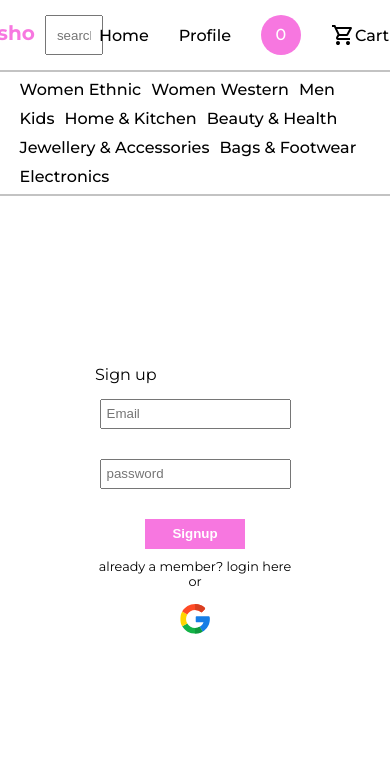
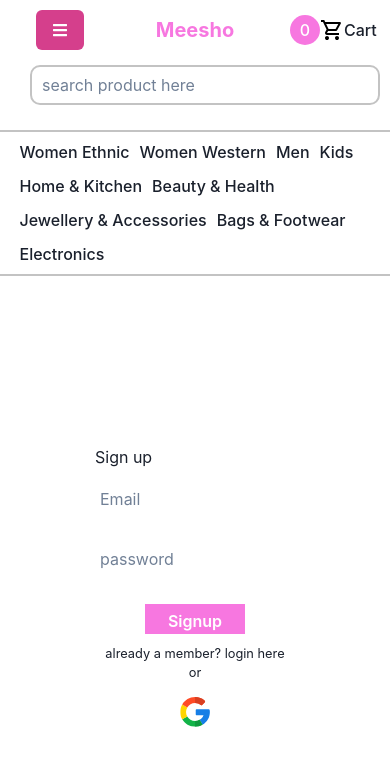
Before and after one commit to adityalekhi777/meesho-clone, a React (Create React App) app: page /signup in a window 390 px wide. Shown: the top 766 px of the page. Built offline with nearby package versions, Linux system fonts and the light colour scheme.

Commit message:
Worked on the navbar responsiveness and added the drawer

```diff
--- a/package.json
+++ b/package.json
@@ -3,13 +3,18 @@
   "version": "0.1.0",
   "private": true,
   "dependencies": {
+    "@chakra-ui/react": "^2.8.2",
+    "@emotion/react": "^11.11.3",
+    "@emotion/styled": "^11.11.0",
     "@reduxjs/toolkit": "^1.9.3",
     "@testing-library/jest-dom": "^5.16.5",
     "@testing-library/react": "^13.4.0",
     "@testing-library/user-event": "^13.5.0",
     "firebase": "^9.18.0",
+    "framer-motion": "^11.0.3",
     "react": "^18.2.0",
     "react-dom": "^18.2.0",
+    "react-icons": "^5.0.1",
     "react-redux": "^8.0.5",
     "react-router-dom": "^6.9.0",
     "react-scripts": "5.0.1",
--- a/src/App.js
+++ b/src/App.js
@@ -6,6 +6,7 @@
 import Category from './pages/Category.jsx';
 import PrivateCartRoute from './pages/PrivateCartRoute';
 import Product from './pages/Product';
+
 
 import { Provider } from 'react-redux';
 import store from './redux/store';
--- a/src/components/Navbar.js
+++ b/src/components/Navbar.js
@@ -1,16 +1,17 @@
-import React, { useState } from 'react';
-import { useDispatch, useSelector } from 'react-redux';
-import { Link, useNavigate } from 'react-router-dom';
-import styles from './Navbar.module.css';
-import { fetchKeyWordData } from '../redux/products/productReducer';
-import cart from '../assets/svg/shopping_cart.svg';
-import subMenu from './MenuData';
+import React, { useState } from "react";
+import { useDispatch, useSelector } from "react-redux";
+import { Link, useNavigate } from "react-router-dom";
+import styles from "./Navbar.module.css";
+import { fetchKeyWordData } from "../redux/products/productReducer";
+import cart from "../assets/svg/shopping_cart.svg";
+import SideBar from "./SideBar";
+import subMenu from "./MenuData";
 
 export default function Navbar() {
   const [hover, setHover] = useState(true);
   const [category, setCategory] = useState([]);
   const [showProfile, setShowProfile] = useState(false);
-  const [key, setKey] = useState('');
+  const [key, setKey] = useState("");
   const dispatch = useDispatch();
 
   const user = useSelector((state) => state.auth.user);
@@ -35,55 +36,41 @@
     <>
       <nav className={styles.nav} onMouseOver={() => setHover(false)}>
         <ul>
+          <li className={styles.SideBar}>
+            <SideBar />
+          </li>
           <li className={styles.logo}>
-          <Link to='/' >
-            Meesho
-            </Link>
-            <form onSubmit={search} style={{ display: 'inline' }}>
+            <Link to="/">Meesho</Link>
+          </li>
+          <li className={styles.input}>
+            <form onSubmit={search} style={{ display: "inline" }}>
               <input
-                type='text'
-                placeholder='search product here'
+                type="text"
+                placeholder="search product here"
                 value={key}
-                onChange={(e) => setKey(e.target.value)}></input>
+                onChange={(e) => setKey(e.target.value)}
+              ></input>
             </form>
           </li>
-          <li onClick={() => navigate('/')}>Home</li>
           {user && <li>Hello {user.email}</li>}
-          {!user && (
-            <li
-              onMouseOver={() => {
-                setShowProfile(true);
-                setHover(false);
-              }}>
-              Profile
-              {showProfile && (
-                <div
-                  onMouseOut={() => setShowProfile(false)}
-                  className={styles.profile}>
-                  Hello User <span>To access your Meesho account</span>
-                  <Link to='/signup'>
-                    <button className={styles.profile_btn}>Sign Up</button>
-                  </Link>
-                </div>
-              )}
-            </li>
-          )}
-          <li>
-            <Link to='/cart' >
+          <li className={styles.cart}>
+            <Link to="/cart">
               <div className={styles.cartTotal}>{totalQuantity}</div>
+            </Link>
+            <Link
+              to="/cart"
+              style={{
+                display: "flex",
+                alignItems: "center",
+                justifyContent: "space-between",
+              }}
+            >
+              {" "}
+              <img src={cart} alt="cart" /> <span>Cart</span>
             </Link>
           </li>
           <li>
-            <Link
-              to='/cart'
-              style={{
-                display: 'flex',
-                alignItems: 'center',
-                justifyContent: 'space-between',
-              }}>
-              {' '}
-              <img src={cart} alt='cart' /> <span>Cart</span>
-            </Link>
+
           </li>
         </ul>
       </nav>
@@ -102,11 +89,12 @@
             return (
               <div
                 key={Object.keys(item)[0]}
-                className={styles['options-title']}>
+                className={styles["options-title"]}
+              >
                 <span>{Object.keys(item)[0]}</span>
                 {category[index][Object.keys(item)[0]].map((item) => (
                   <span key={item}>
-                    <Link to={`/category/${item.replaceAll(' ', '')}`}>
+                    <Link to={`/category/${item.replaceAll(" ", "")}`}>
                       {item}
                     </Link>
                   </span>
--- a/src/components/Navbar.module.css
+++ b/src/components/Navbar.module.css
@@ -9,10 +9,9 @@
 }
 
 nav ul {
-  width: 95vw;
-  padding: 15px;
+  /* width: 95vw; */
+  padding: 10px 20px;
   margin: 0 auto;
-
   display: flex;
   justify-content: flex-end;
   align-items: center;
@@ -28,12 +27,13 @@
   color: var(--primary-color);
   font-weight: 700;
   font-size: 20px;
-  flex-grow: 1;
+  /* flex-grow: 1; */
 }
 
 nav ul li input {
   margin-left: 10px;
-  width: 50%;
+  border: solid rgb(195, 195, 195) 2px;
+  border-radius: 10px;
   height: 40px;
   padding: 10px;
 }
@@ -42,6 +42,10 @@
   padding: 8px 0;
   border-bottom: solid rgb(195, 195, 195) 2px;
   position: relative;
+}
+
+nav ul .input{
+  margin-right: auto;
 }
 
 .profile {
@@ -138,6 +142,10 @@
   text-decoration: underline;
 }
 
+.cart {
+  display: flex !important;
+}
+
 .cartTotal {
   width: 40px;
   height: 40px;
@@ -147,3 +155,51 @@
   background-color: var(--primary-color);
   color: white;
 }
+
+input{
+  width: 100%;
+}
+
+@media only screen and (max-width: 767px) {
+  nav ul {
+    display: grid;
+    grid-template-columns: 1fr 2fr 1fr;
+    grid-template-rows: 1fr 1fr;
+    gap: 15px;
+  }
+
+  nav ul .SideBar {
+    grid-column: 1/2;
+    align-self: center;
+    justify-self: center;
+  }
+
+  nav ul .logo {
+    /* grid-column: 1/4; */
+    grid-column: 2/3;
+    align-self: center;
+    justify-self: center;
+  }
+
+  nav ul .cart {
+    grid-column: 3/4;
+    grid-row: 1/2;
+  }
+
+  nav ul .input {
+    display: block;
+    width: 100%;
+    grid-row: 2/3;
+    grid-column: 1/4;
+
+  }
+
+  .cartTotal {
+    width: 30px;
+    height: 30px;
+    line-height: 30px;
+  }
+
+  nav li:nth-child(5) {
+  }
+}
--- /dev/null
+++ b/src/components/SideBar.jsx
@@ -0,0 +1,71 @@
+import {
+  Drawer,
+  DrawerBody,
+  DrawerFooter,
+  DrawerHeader,
+  DrawerOverlay,
+  DrawerContent,
+  DrawerCloseButton,
+  Button,
+  Input,
+  useDisclosure,
+} from "@chakra-ui/react";
+
+import React from "react";
+import { FaBars } from "react-icons/fa";
+
+export default function SideBar() {
+  const { isOpen, onOpen, onClose } = useDisclosure();
+  const btnRef = React.useRef();
+
+  return (
+    <>
+      <Button ref={btnRef} colorScheme="pink" onClick={onOpen}>
+      <FaBars />
+      </Button>
+      <Drawer
+        isOpen={isOpen}
+        placement="left"
+        onClose={onClose}
+        finalFocusRef={btnRef}
+      >
+        <DrawerOverlay />
+        <DrawerContent>
+          <DrawerCloseButton />
+          <DrawerHeader>Profile</DrawerHeader>
+
+          <DrawerBody>
+            <Input placeholder="Type here..." />
+          </DrawerBody>
+
+          <DrawerFooter>
+            <Button variant="outline" mr={3} bg={"#D53F8C"}  color={"white"} onClick={onClose}>
+              close
+            </Button>
+          </DrawerFooter>
+        </DrawerContent>
+      </Drawer>
+    </>
+  );
+}
+
+
+// {!user && (
+//   <li
+//     onMouseOver={() => {
+//       setShowProfile(true);
+//       setHover(false);
+//     }}>
+//     Profile
+//     {showProfile && (
+//       <div
+//         onMouseOut={() => setShowProfile(false)}
+//         className={styles.profile}>
+//         Hello User <span>To access your Meesho account</span>
+//         <Link to='/signup'>
+//           <button className={styles.profile_btn}>Sign Up</button>
+//         </Link>
+//       </div>
+//     )}
+//   </li>
+// )}
--- a/src/index.js
+++ b/src/index.js
@@ -3,10 +3,15 @@
 import './index.css';
 import App from './App';
 
+
+import { ChakraProvider } from '@chakra-ui/react'
+
 const root = ReactDOM.createRoot(document.getElementById('root'));
 root.render(
   <React.StrictMode>
+    <ChakraProvider>
     <App />
+    </ChakraProvider>
   </React.StrictMode>
 );
 
--- a/src/pages/List.jsx
+++ b/src/pages/List.jsx
@@ -5,6 +5,8 @@
 import Filter from '../components/Filter';
 import Slider from '../components/Slider';
 import ListItem from '../components/ListItem';
+
+import { Spinner } from '@chakra-ui/react';
 
 function List() {
   const [page, setPage] = useState(1);
@@ -24,7 +26,7 @@
       const endIndex = startIndex + 16;
       setUsedData(data.slice(startIndex, endIndex));
     }
-  }, [data,page]);
+  }, [data, page]);
 
   useEffect(() => {
     dispatch(fetchData(page));
@@ -37,15 +39,26 @@
         <div className={styles.filter}>
           <Filter data={data} filter={filterData} />
         </div>
-        {!data && <h1>Loading</h1>}
+
+        {true && (
           <div className={styles['product_grid_container']}>
+            {!data && (
+              <div className={styles.spinner}>
+                <Spinner as='div' size='xl' thickness='4px' color='pink.500' />
+              </div>
+            )}
             {usedData &&
               usedData.map((item) => <ListItem key={item.uui} item={item} />)}
             <div id='pagination' className={styles.pagination}>
-        <button onClick={() => setPage((prev) => prev - 1)}>Prev Page</button>
-        <button onClick={() => setPage((prev) => prev + 1)}>Next Page</button>
+              <button onClick={() => setPage((prev) => prev - 1)}>
+                Prev Page
+              </button>
+              <button onClick={() => setPage((prev) => prev + 1)}>
+                Next Page
+              </button>
             </div>
           </div>
+        )}
       </div>
     </>
   );
--- a/src/pages/List.module.css
+++ b/src/pages/List.module.css
@@ -26,6 +26,13 @@
 
 }
 
+.spinner{
+  justify-self: center;
+  align-self: center;
+ grid-column: 2/4;
+
+}
+
 .pagination button{
   margin: 20px;
   background-color: plum;
@@ -37,3 +44,20 @@
   border-radius: 10px;
   cursor: pointer;
 }
+
+@media only screen and (max-width: 767px) {
+
+  .product_grid_container {
+    display: flex;
+    flex-direction: column;
+  }
+
+  .container{
+    justify-content: center;
+  }
+
+  .filter{
+    display: none;
+  }
+
+}
--- a/src/pages/PrivateCartRoute.jsx
+++ b/src/pages/PrivateCartRoute.jsx
@@ -1,6 +1,5 @@
-import React, { useState } from "react";
+import React from "react";
 import { useSelector } from "react-redux";
-import { Outlet, Navigate } from "react-router-dom";
 import Login from "./Login";
 import Cart from "./Cart";
 
```
Also changed, not shown: src/components/ListItem.module.css (+10 -1 lines), 1 other file (tests, documents, lock files or other folders). Lines whose indentation alone changed are shown as unchanged.
